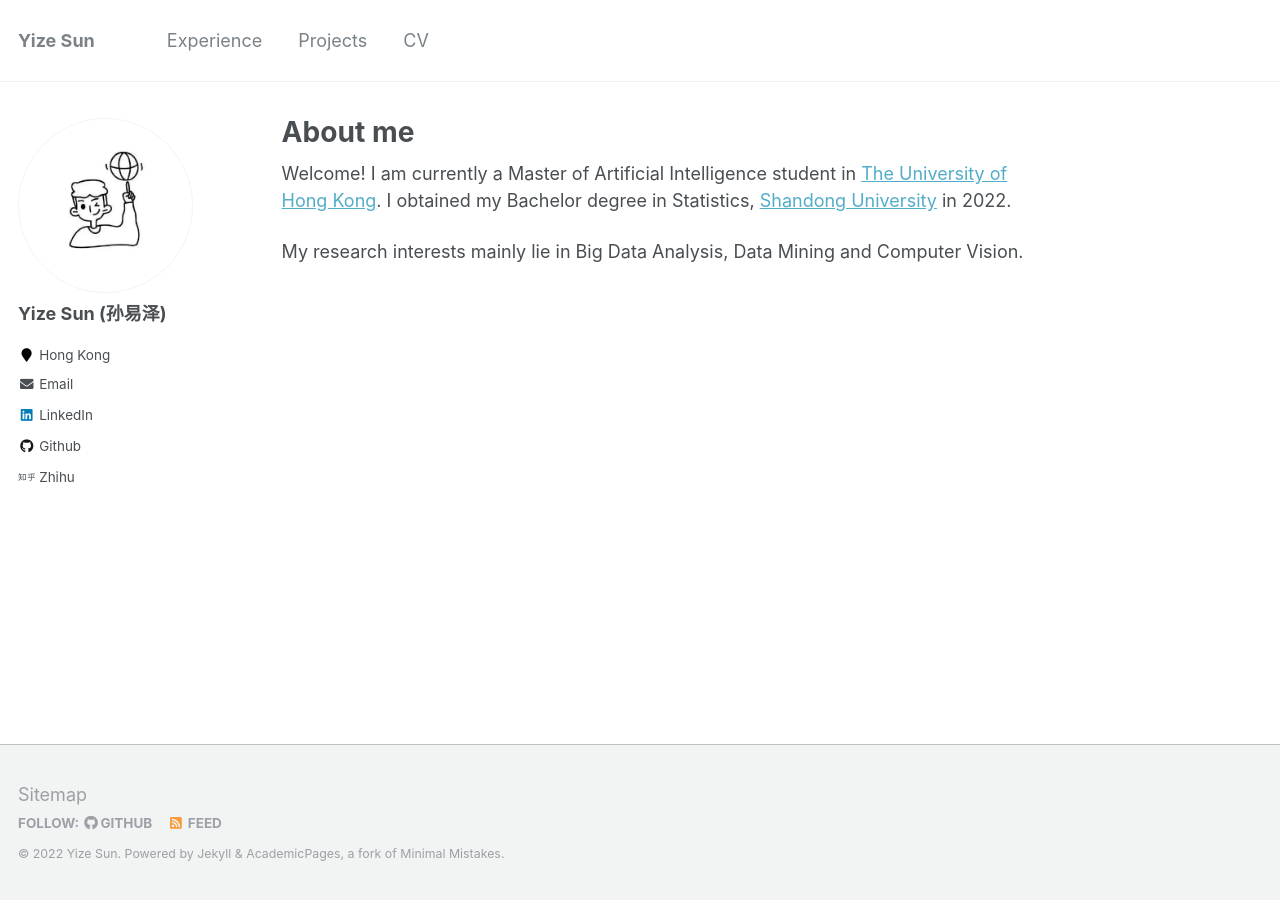
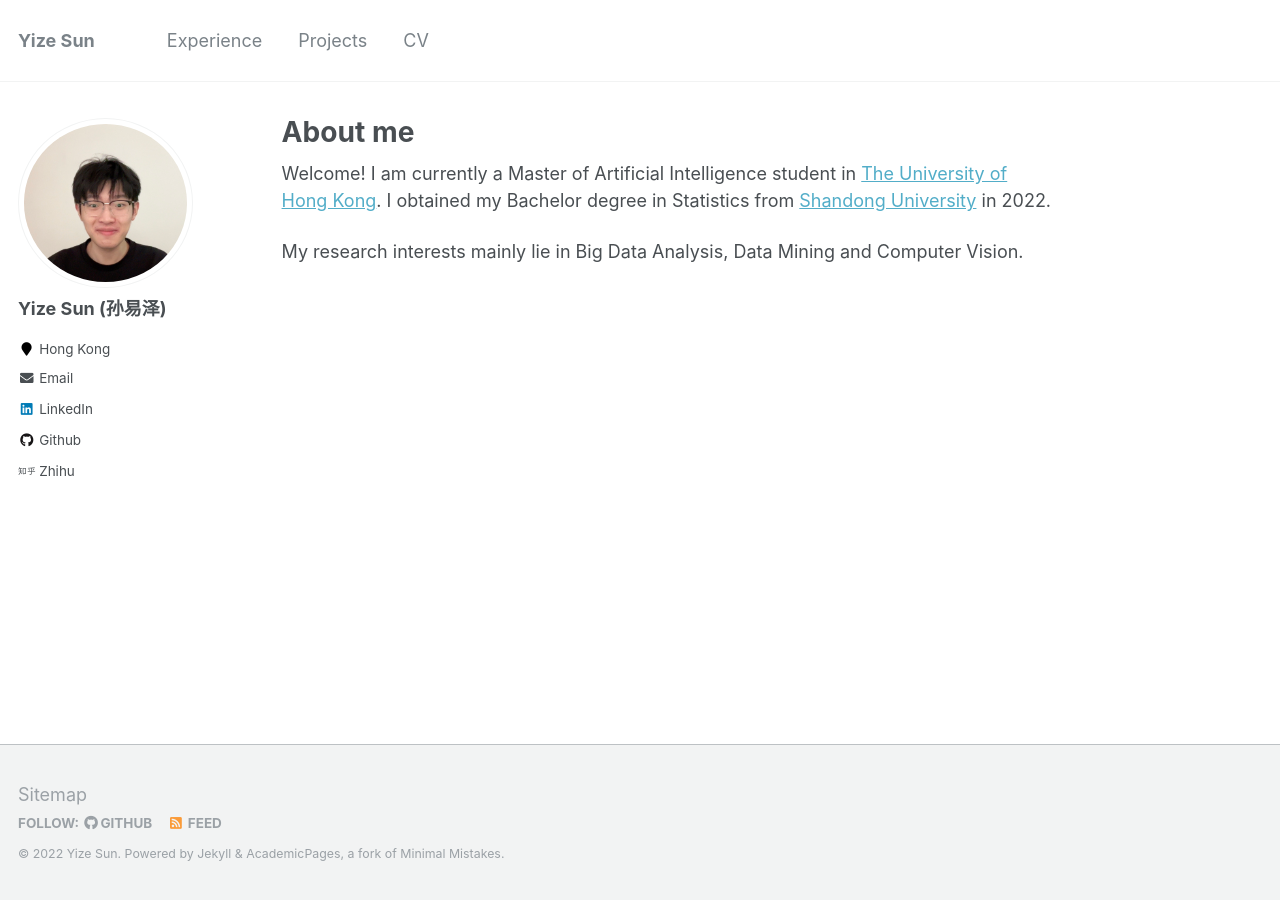
Before and after one commit to Sun-Yize/Sun-Yize.github.io, a Jekyll site: the page built from _pages/about.md, in a window 1280 px wide. Built offline with Jekyll 4.4.1, drawn with Linux system fonts in a browser that asks for light colours.

Commit message:
feat(homepage): add profile photo

```diff
--- a/_config.yml
+++ b/_config.yml
@@ -82,7 +82,7 @@ analytics:
 # Site Author
 author:
   name             : "Yize Sun (孙易泽)"
-  avatar           : "profile.png"
+  avatar           : "profile.jpg"
   bio              : " "
   location         : "Hong Kong"
   employer         :
--- a/_pages/about.md
+++ b/_pages/about.md
@@ -8,6 +8,6 @@ redirect_from:
   - /about.html
 ---
 
-Welcome! I am currently a Master of Artificial Intelligence student in [The University of Hong Kong](https://www.hku.hk/). I obtained my Bachelor degree in Statistics, [Shandong University](https://en.sdu.edu.cn/) in 2022.
+Welcome! I am currently a Master of Artificial Intelligence student in [The University of Hong Kong](https://www.hku.hk/). I obtained my Bachelor degree in Statistics from [Shandong University](https://en.sdu.edu.cn/) in 2022.
 
 My research interests mainly lie in Big Data Analysis, Data Mining and Computer Vision.
```
Also changed, not shown: README.md (+1 -1 lines), images/profile.jpg (added), images/profile.png (deleted), 1 other file.
